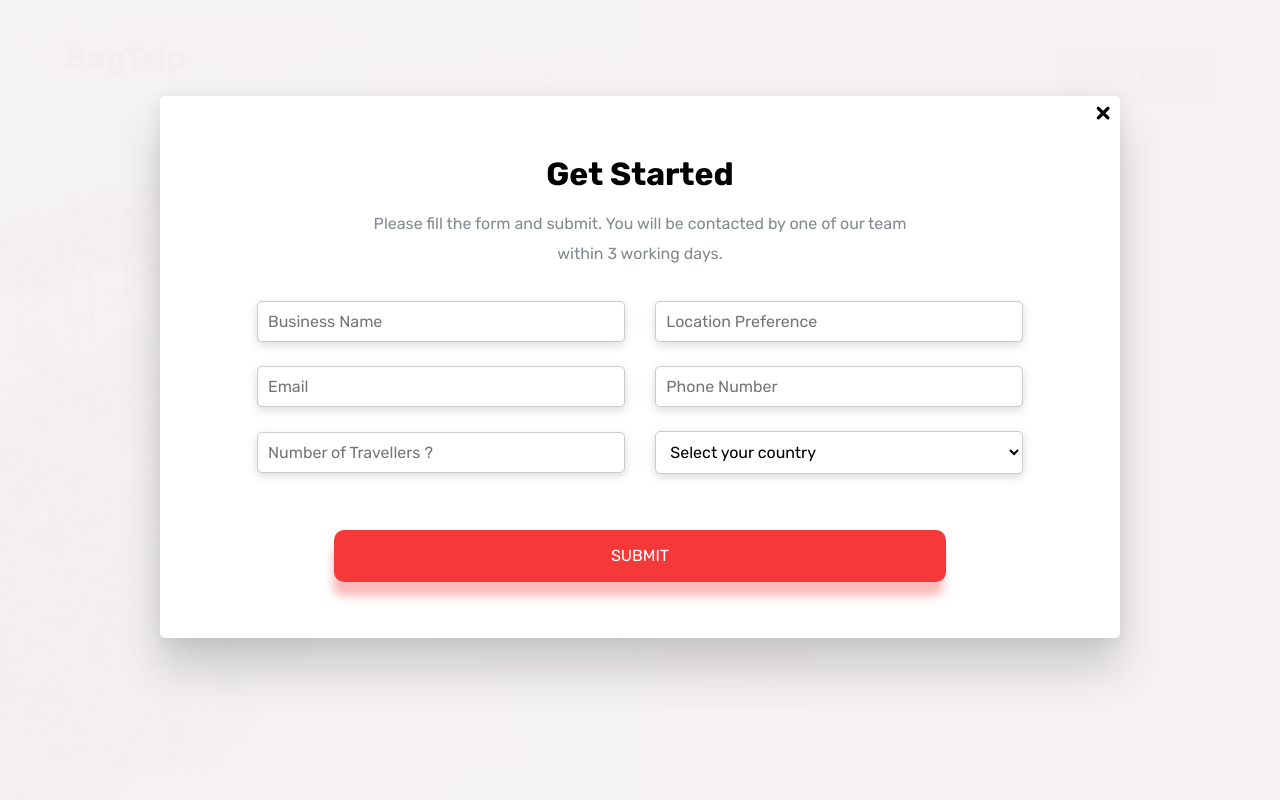
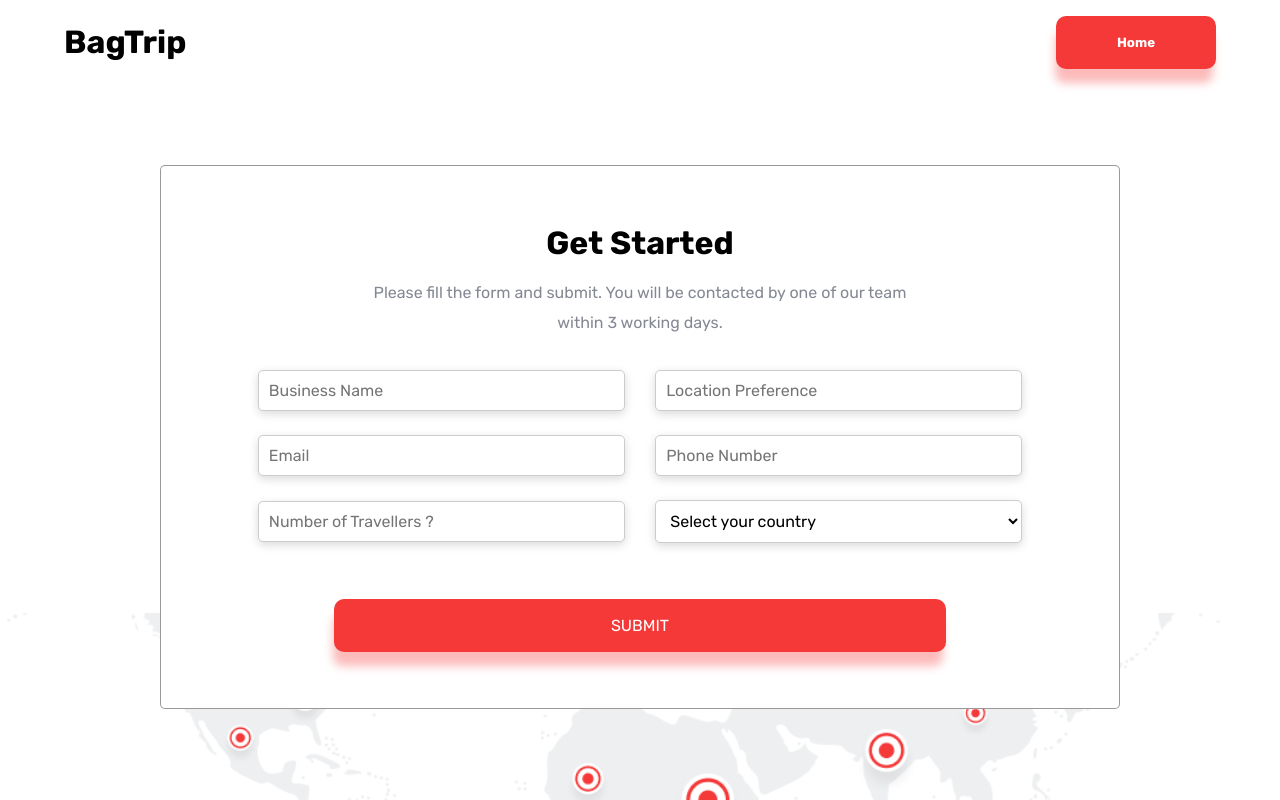
Before and after one commit to Weblanedev/bagtrip, a React (Create React App) app: page / in a window 1280 px wide. Both pictures are taken after a click on the button "Log In". Shown: the top 800 px of the page. Built offline with nearby package versions, Linux system fonts and the light colour scheme; the HTML template or start-up script is replaced by a standard one.

Commit message:
modify modal to look like contact page

```diff
--- a/src/App.js
+++ b/src/App.js
@@ -14,6 +14,7 @@ import Contact from "./Contact";
 import "./App.css";
 import destinations from "./data/destinations";
 import services from "./data/services";
+import Footer from "./Footer";
 
 function App() {
   const [modalVisible, setModalVisible] = useState(false);
@@ -23,7 +24,6 @@ function App() {
       <Modal open={modalVisible} close={() => setModalVisible(false)}>
         <Contact />
       </Modal>
-
       <header>
         <nav>
           <div>
@@ -101,7 +101,6 @@ function App() {
           </div>
         </div>
       </section>
-
       <section class="bestT">
         <h2>Our Best Tour</h2>
         <p>
@@ -117,21 +116,12 @@ function App() {
               <p>
                 {destination.country}, {destination.city}
               </p>
-              <p>{destination.price}</p>
+              <p>${destination.price}</p>
             </div>
           ))}
         </div>
       </section>
-
-      <footer>
-        <div>
-          <p>Copyright © {new Date().getFullYear()} BagTrip</p>
-        </div>
-        <div>
-          <h2>Address</h2>
-          <p>Nigeria - 4, Fred Omojole Street, Gbagada, Lagos State, Nigeria</p>
-        </div>
-      </footer>
+      <Footer />
     </>
   );
 }
--- /dev/null
+++ b/src/Footer.js
@@ -0,0 +1,21 @@
+import React from "react";
+
+const Footer = () => {
+  return (
+    <footer>
+      <div>
+        <p>Copyright © {new Date().getFullYear()} BagTrip</p>
+      </div>
+      <div>
+        <h2>Address</h2>
+        <p>Nigeria - 4, Fred Omojole Street, Gbagada, Lagos State, Nigeria</p>
+      </div>
+      <div>
+        <h2>Phone</h2>
+        <p>+234 908 353 6923</p>
+      </div>
+    </footer>
+  );
+};
+
+export default Footer;
--- a/src/Modal.js
+++ b/src/Modal.js
@@ -1,7 +1,9 @@
 import close from "./assets/images/close.png";
+import Footer from "./Footer";
 import "./modal.css";
+import banner from "./assets/images/earthmap.png";
 
-const Modal = (props) => {
+const Modal = props => {
   const attachedClasses = props.open
     ? ["open", props.className]
     : ["close", props.className];
@@ -10,12 +12,22 @@ const Modal = (props) => {
 
   return (
     <div className={`modal_container ${backdropClasses.join(" ")}`}>
+      <nav>
+        <div>
+          <p className="logo">BagTrip</p>
+        </div>
+        <div>
+          <button className="btn_primary" onClick={props.close}>
+            Home
+          </button>
+        </div>
+      </nav>
+
       <div className={`modal ${attachedClasses.join(" ")}`}>
-        <span className="close-modal" onClick={props.close}>
-          <img src={close} alt="close" />
-        </span>
         {props.children}
       </div>
+      <img className="banner" src={banner} alt="" />
+      <Footer />
     </div>
   );
 };
--- a/src/index.css
+++ b/src/index.css
@@ -304,7 +304,7 @@ p {
 footer {
   background-color: #f8f8f8;
   padding: 3rem;
-  margin-top: 15rem;
+  /* margin-top: 15rem; */
 }
 
 footer .footer_cta {
--- a/src/modal.css
+++ b/src/modal.css
@@ -5,7 +5,7 @@
   z-index: 6;
   left: 0;
   top: 0;
-  background: rgba(246, 242, 243, 0.99);
+  background: #fff;
   transition: all 0.2s;
   overflow: scroll;
 }
@@ -33,9 +33,11 @@
   z-index: 9;
   margin: 0 auto;
   border-radius: 5px;
-  box-shadow: 0 2px 16px 0 rgba(33, 43, 54, 0.08),
-    0 31px 41px 0 rgba(33, 43, 54, 0.2);
+  /* box-shadow: 0 2px 16px 0 rgba(33, 43, 54, 0.08),
+    0 31px 41px 0 rgba(33, 43, 54, 0.2); */
   transition: all 0.8s;
+
+  border: 1px solid rgba(0, 0, 0, 0.4);
 }
 
 @media screen and (max-width: 690px) {
@@ -66,6 +68,12 @@
   opacity: 0;
 }
 
+.banner {
+  width: 100%;
+  height: 300px;
+  object-fit: cover;
+}
+
 @keyframes moveUp {
   0% {
     transform: translateY(150px);
```
